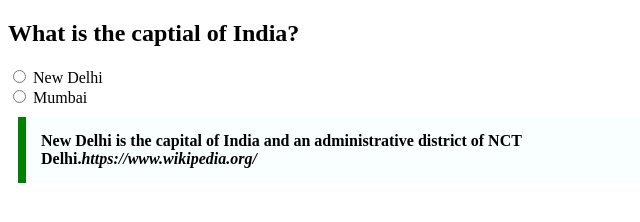
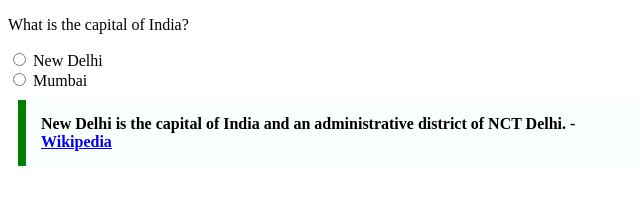
Before and after one commit to acciojob/trivia-Yashjain1623, a website: page main.html in a window 1280 px wide. Shown: the whole page, without its empty margins (0-640 px from the left). Drawn offline with Linux system fonts and the light colour scheme.

Commit message:
created a submission

```diff
--- a/main.html
+++ b/main.html
@@ -7,14 +7,18 @@
 </head>
 
 <body>
-	<h2>What is the captial of India?</h2>
-	<input type="radio" value="option1">
-	<label for="option1">New Delhi</label> <br>
-	<input type="radio" value="option2">
-	<label for="option2">Mumbai</label> <br>
-    <blockquote>New Delhi is the capital of India and an administrative district of NCT Delhi.<cite>https://www.wikipedia.org/</cite></blockquote>
-    <script type="text/javascript" src="./script.js">
-</script>
+	<div class="question-space">
+  <p>What is the capital of India?</p>
+  <form>
+    <input type="radio" id="new-delhi" name="capital" value="new-delhi">
+    <label for="new-delhi">New Delhi</label><br>
+    <input type="radio" id="mumbai" name="capital" value="mumbai">
+    <label for="mumbai">Mumbai</label><br>
+  </form>
+  <blockquote>
+    New Delhi is the capital of India and an administrative district of NCT Delhi. - <a href="https://en.wikipedia.org/wiki/New_Delhi" target="_blank">Wikipedia</a>
+  </blockquote>
+</div>
 
 </body>
 
```
